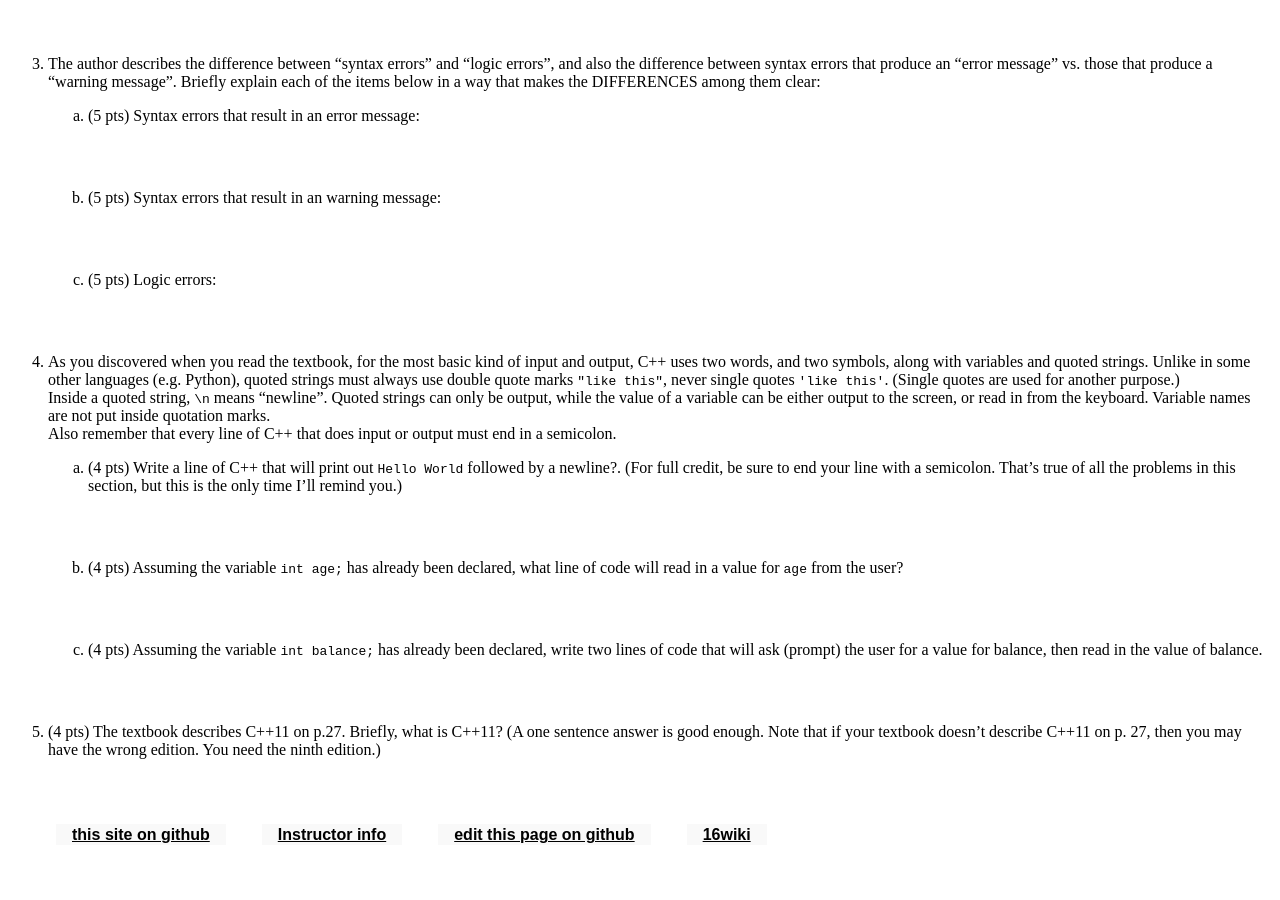
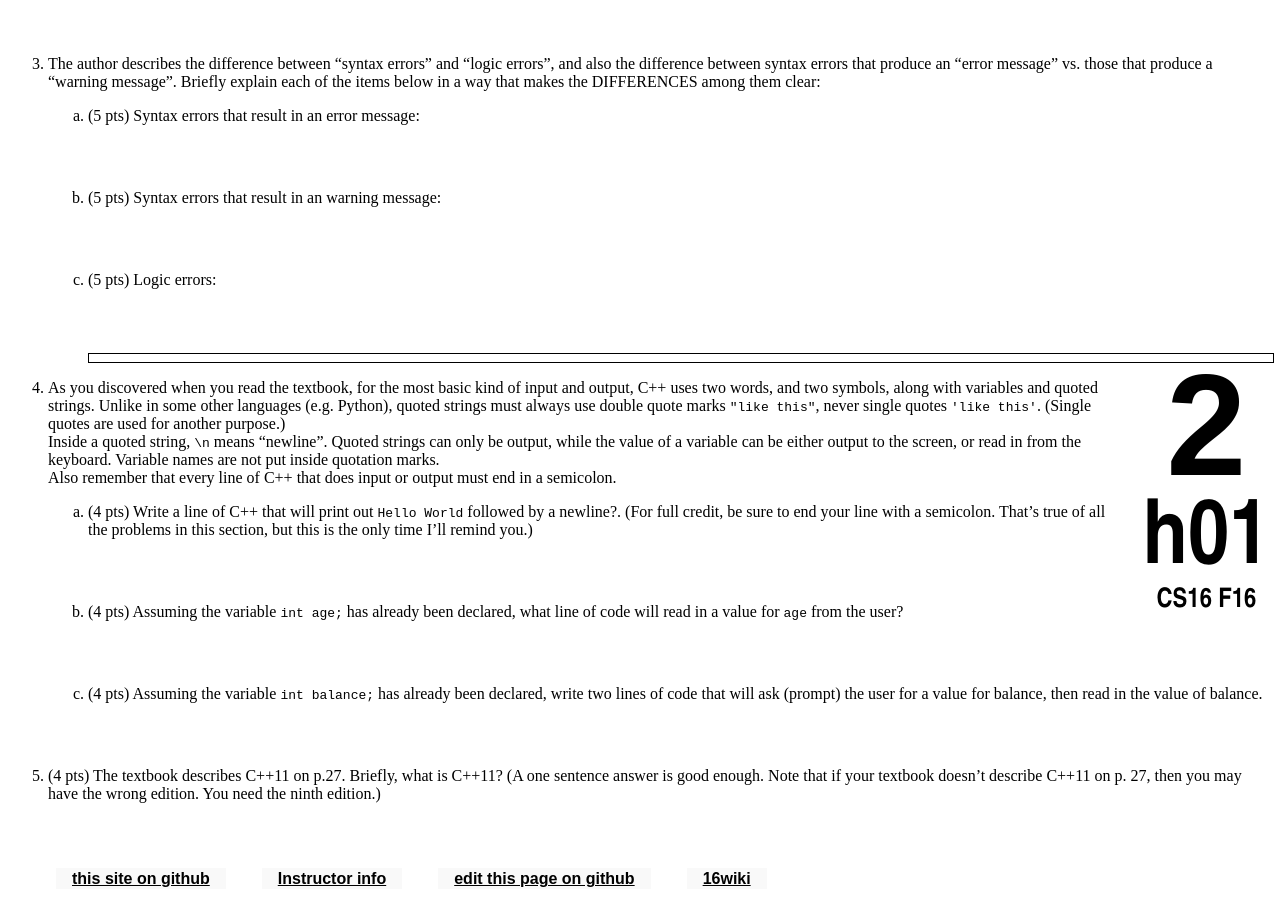
Before and after one commit to ucsb-cs16-s16/https-ucsb-cs16-s17.github.io, a Jekyll site: the page built from _hwk/h01.md, in a window 1280 px wide and 900 px high, scrolled down 675 px. Built offline with Jekyll 4.4.1, drawn with Linux system fonts in a browser that asks for light colours; before the commit the page ends 1531 px from its top, so only the background shows below that.

Commit message:
Update h01.md

```diff
--- a/_hwk/h01.md
+++ b/_hwk/h01.md
@@ -23,6 +23,7 @@ Write your username here:
 		<div style="margin-bottom:4em"></div>
 	5. (5 pts) Logic errors:
 		<div style="margin-bottom:4em"></div>
+		<div class="pagebreak"></div>
 
 4.	As you discovered when you read the textbook, for the most basic kind of input and output, C++ uses two words, and two symbols, along with variables and quoted strings. Unlike in some other languages (e.g. Python), quoted strings must always use double quote marks `"like this"`, never single quotes `'like this'`.    (Single quotes are used for another purpose.)
 Inside a quoted string, `\n` means "newline".   Quoted strings can only be output, while the value of a variable can be either output to the screen, or read in from the keyboard.  Variable names are not put inside quotation marks.
```
